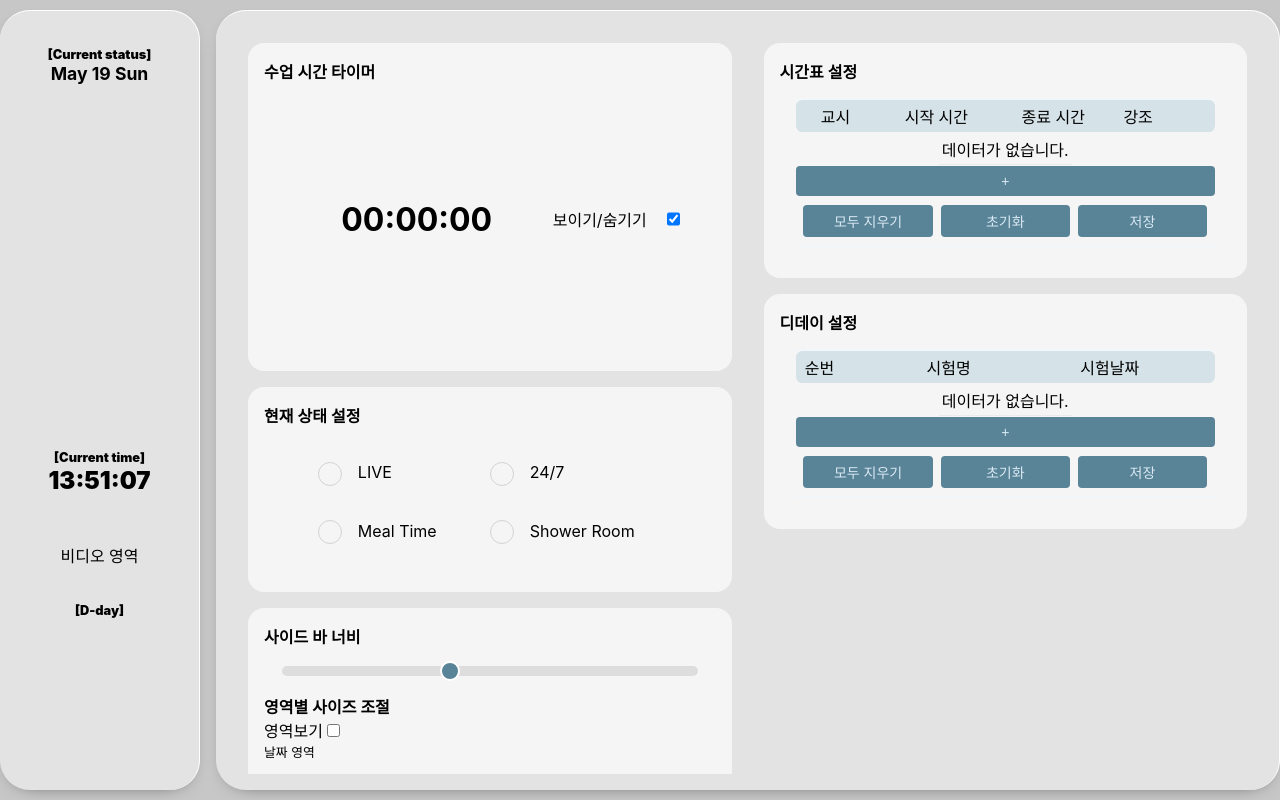
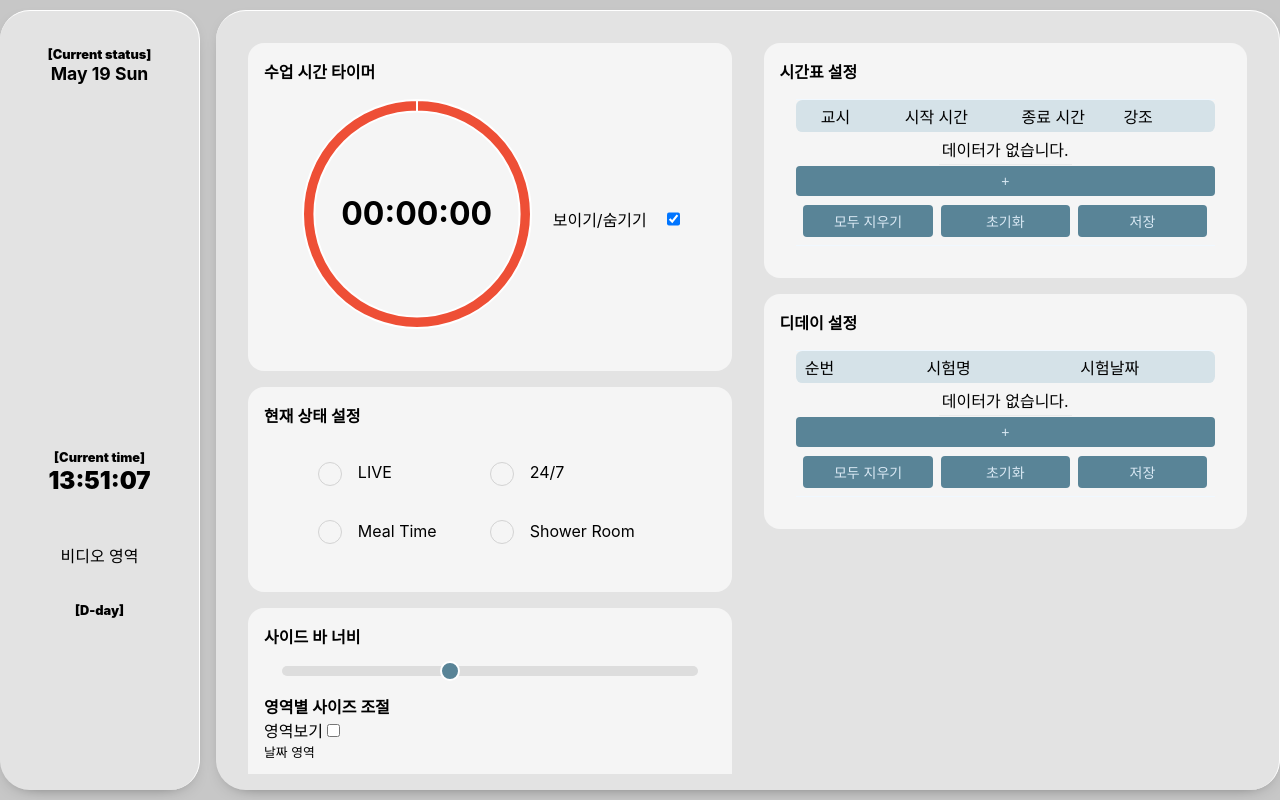
Before and after one commit to HWAHAEBANG/study-with-me-side-bar, a React (Create React App) app: page / in a window 1280 px wide. Built offline with nearby package versions, Linux system fonts and the light colour scheme.

Commit message:
feat: 에니메이션 적용

```diff
--- a/package.json
+++ b/package.json
@@ -12,7 +12,9 @@
     "@types/react-datepicker": "^6.2.0",
     "@types/react-dom": "^18.0.0",
     "@types/react-slick": "^0.23.13",
+    "chart.js": "^4.4.3",
     "react": "^18.3.1",
+    "react-chartjs-2": "^5.2.0",
     "react-countdown": "^2.3.5",
     "react-datepicker": "^6.9.0",
     "react-dom": "^18.3.1",
--- a/src/components/Timer.tsx
+++ b/src/components/Timer.tsx
@@ -1,11 +1,16 @@
 import React, { useState, useEffect, useRef } from "react";
 import styled from "styled-components";
+import { Chart as ChartJS, ArcElement, Tooltip, Legend } from "chart.js";
+import { Doughnut } from "react-chartjs-2";
+
+ChartJS.register(ArcElement, Tooltip, Legend);
 
 function Timer({ readOnlyTimeTable, timerVisible }: any) {
   const [remainingTime, setRemainingTime] = useState("00:00:00");
   const [text, setText] = useState("");
   const [targetTime, setTargetTime] = useState<Date | null>(null);
   const requestRef = useRef<number>();
+  const [percent, setPercent] = useState(100);
 
   useEffect(() => {
     let currentIdx;
@@ -41,6 +46,27 @@ function Timer({ readOnlyTimeTable, timerVisible }: any) {
       setText(readOnlyTimeTable[Math.floor(currentIdx / 2)].session + " 교시");
     }
 
+    //=========================
+
+    console.log("확인", readOnlyTimeTable[Math.floor(currentIdx / 2)]);
+
+    const nowSession = readOnlyTimeTable[Math.floor(currentIdx / 2)];
+
+    const startT = Number(nowSession.startTime.replace(":", ""));
+
+    const endT = Number(nowSession.endTime.replace(":", ""));
+
+    console.log(
+      (Number(remainingTime.slice(0, 5).replace(":", "")) / (endT - startT)) *
+        100
+    );
+
+    setPercent(
+      (Number(remainingTime.slice(0, 5).replace(":", "")) / (endT - startT)) *
+        100
+    );
+    //==========================
+
     const nextTarget = timeArr[currentIdx];
     const targetHour = nextTarget.split(":")[0];
     const targetMinutes = nextTarget.split(":")[1];
@@ -62,7 +88,7 @@ function Timer({ readOnlyTimeTable, timerVisible }: any) {
 
     requestRef.current = requestAnimationFrame(updateTime);
     return () => cancelAnimationFrame(requestRef.current!);
-  }, [targetTime]);
+  }, [targetTime, remainingTime]);
 
   function getRemainingTime(current: Date, target: Date) {
     const difference = target.getTime() - current.getTime();
@@ -77,13 +103,73 @@ function Timer({ readOnlyTimeTable, timerVisible }: any) {
     return `${hours}:${minutes}:${seconds}`;
   }
 
+  console.log("퍼센트", percent, 100 - percent);
+
+  //=====================================
+
+  const options = {
+    cutoutPercentage: 10, // 도넛 굵기 값이 클수록 얇아짐. Chart.js 3+에서는 'cutout'을 사용.
+    maintainAspectRatio: false, // false : 상위 div에 구속
+    plugins: {
+      legend: {
+        position: "bottom",
+      },
+      title: {
+        display: false,
+      },
+      datalabels: {
+        display: true,
+        // color: "#fff",
+        weight: "bold",
+        textShadowBlur: 10,
+        textShadowColor: "black",
+      },
+      doughnutlabel: {
+        labels: [
+          {
+            text: "0",
+            font: {
+              size: 20,
+              weight: "bold",
+            },
+          },
+          {
+            text: "total",
+          },
+        ],
+      },
+    },
+  };
+
+  const data = {
+    labels: [],
+    datasets: [
+      {
+        label: "My First Dataset",
+        data: [percent, 100 - percent],
+        backgroundColor: ["#ee4f36", "#ffffff"],
+        hoverOffset: 4,
+        cutout: "90%", // 도넛 안쪽 원의 크기 설정
+      },
+    ],
+  };
+
   return (
     <Container>
       {timerVisible && (
-        <Wrapper>
-          <Text>{text}</Text>
-          <Count>{remainingTime}</Count>
-        </Wrapper>
+        <>
+          <Doughnut
+            data={data}
+            // @ts-ignore
+            options={options}
+            // @ts-ignore
+            plugins={data.plugins}
+          ></Doughnut>
+          <Wrapper>
+            <Text>{text}</Text>
+            <Count>{remainingTime}</Count>
+          </Wrapper>
+        </>
       )}
     </Container>
   );
@@ -97,6 +183,7 @@ const Container = styled.div`
   flex-direction: column;
   justify-content: center;
   align-items: center;
+  position: relative;
 `;
 
 const Wrapper = styled.div`
@@ -104,6 +191,10 @@ const Wrapper = styled.div`
   flex-direction: column;
   justify-content: center;
   align-items: center;
+  position: absolute;
+  top: 50%;
+  left: 50%;
+  transform: translate(-50%, -65%);
 `;
 
 const Text = styled.span`
@@ -115,6 +206,8 @@ const Count = styled.span`
   font-size: 2rem;
   font-weight: 700;
 `;
+
+//========================================================================
 
 // import React, { useState, useEffect, useRef } from "react";
 // import styled from "styled-components";
```
Also changed, not shown: 1 other file (tests, documents, lock files or other folders).
